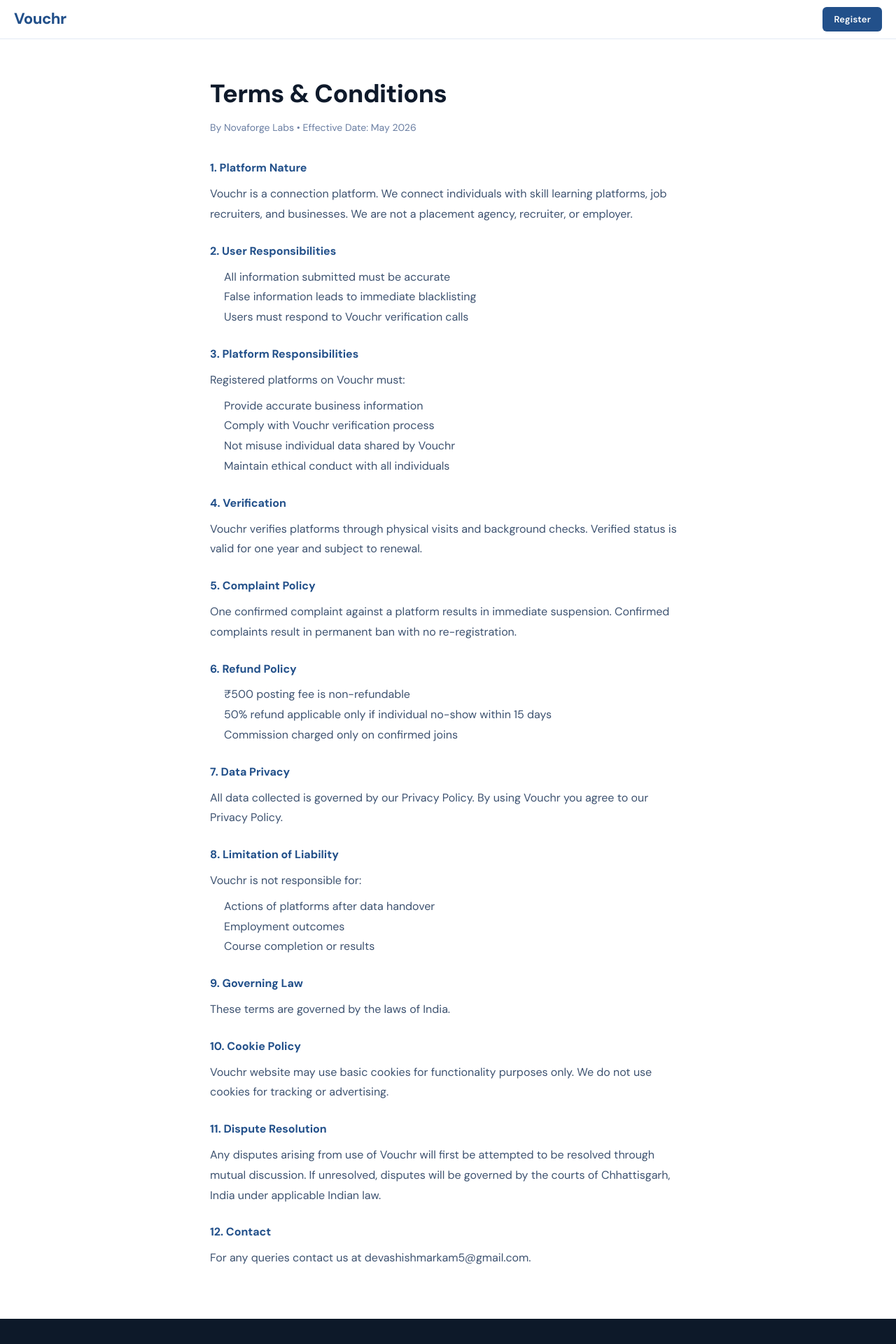
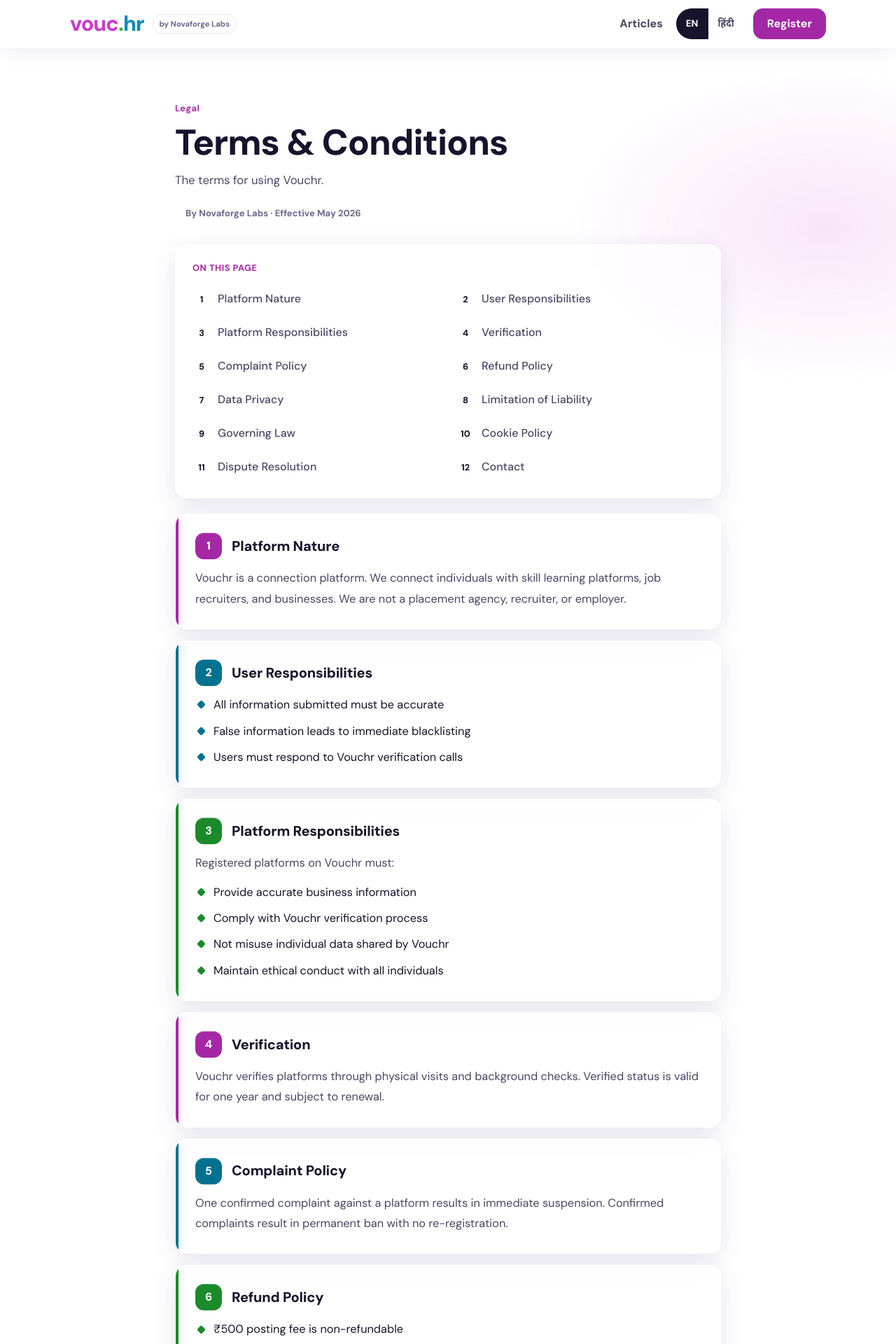
Before and after one commit to dex3418/vouchr, a React (Vite) app: page /terms in a window 1280 px wide. Shown: the top 1920 px of the page at 70% size. Built offline with nearby package versions, Linux system fonts and the light colour scheme.

Commit message:
Redesign privacy and terms pages to match glass theme

```diff
--- a/src/pages/TermsConditions.jsx
+++ b/src/pages/TermsConditions.jsx
@@ -1,191 +1,139 @@
-import { Link } from "react-router-dom";
-import Seo from "../components/seo/Seo.jsx";
+import Seo from "../components/seo/Seo.jsx"
+import NavBar from "../components/layout/NavBar.jsx"
+import Footer from "../components/layout/Footer.jsx"
+import { CONTACT_EMAIL } from "../data/links.js"
 
-const COLORS = {
-  core: "#22508A",
-  slate: "#3A82C4",
-  cyan: "#00C2FF",
-  white: "#FFFFFF",
-  offwhite: "#F8F9FA",
-  border: "#E2EAF4",
-  textDark: "#0F1A2B",
-  textMid: "#3D5270",
-  textLight: "#6B7FA3",
-};
+// Terms text. Edit the wording here; layout and theme live in styles/legal.css and glass.css.
+const SECTIONS = [
+  {
+    title: "Platform Nature",
+    body: "Vouchr is a connection platform. We connect individuals with skill learning platforms, job recruiters, and businesses. We are not a placement agency, recruiter, or employer.",
+  },
+  {
+    title: "User Responsibilities",
+    list: [
+      "All information submitted must be accurate",
+      "False information leads to immediate blacklisting",
+      "Users must respond to Vouchr verification calls",
+    ],
+  },
+  {
+    title: "Platform Responsibilities",
+    intro: "Registered platforms on Vouchr must:",
+    list: [
+      "Provide accurate business information",
+      "Comply with Vouchr verification process",
+      "Not misuse individual data shared by Vouchr",
+      "Maintain ethical conduct with all individuals",
+    ],
+  },
+  {
+    title: "Verification",
+    body: "Vouchr verifies platforms through physical visits and background checks. Verified status is valid for one year and subject to renewal.",
+  },
+  {
+    title: "Complaint Policy",
+    body: "One confirmed complaint against a platform results in immediate suspension. Confirmed complaints result in permanent ban with no re-registration.",
+  },
+  {
+    title: "Refund Policy",
+    list: [
+      "₹500 posting fee is non-refundable",
+      "50% refund applicable only if individual no-show within 15 days",
+      "Commission charged only on confirmed joins",
+    ],
+  },
+  {
+    title: "Data Privacy",
+    body: "All data collected is governed by our Privacy Policy. By using Vouchr you agree to our Privacy Policy.",
+  },
+  {
+    title: "Limitation of Liability",
+    intro: "Vouchr is not responsible for:",
+    list: ["Actions of platforms after data handover", "Employment outcomes", "Course completion or results"],
+  },
+  {
+    title: "Governing Law",
+    body: "These terms are governed by the laws of India.",
+  },
+  {
+    title: "Cookie Policy",
+    body: "Vouchr website may use basic cookies for functionality purposes only. We do not use cookies for tracking or advertising.",
+  },
+  {
+    title: "Dispute Resolution",
+    body: "Any disputes arising from use of Vouchr will first be attempted to be resolved through mutual discussion. If unresolved, disputes will be governed by the courts of Chhattisgarh, India under applicable Indian law.",
+  },
+  {
+    title: "Contact",
+    contact: "For any queries contact us at {email}.",
+  },
+]
+
+const ACCENTS = ["m", "b", "g"]
+
+// Replaces {email} in a line with a mailto link.
+function WithEmail({ text }) {
+  const [before, after] = text.split("{email}")
+  if (after === undefined) return text
+  return (
+    <>
+      {before}
+      <a href={`mailto:${CONTACT_EMAIL}`}>{CONTACT_EMAIL}</a>
+      {after}
+    </>
+  )
+}
 
 export default function TermsConditions() {
   return (
     <>
       <Seo title="Terms of Service" description="The terms for using Vouchr." canonicalPath="/terms" />
-    <div style={{ fontFamily: "'DM Sans', 'Segoe UI', sans-serif", color: COLORS.textDark }}>
-      <link
-        href="https://fonts.googleapis.com/css2?family=DM+Sans:wght@400;500;600;700;800&display=swap"
-        rel="stylesheet"
-      />
-      {/* Nav */}
-      <nav style={{
-        background: COLORS.white,
-        borderBottom: `1px solid ${COLORS.border}`,
-        padding: "0 20px",
-        height: 56,
-        display: "flex",
-        alignItems: "center",
-        justifyContent: "space-between",
-        position: "sticky",
-        top: 0,
-        zIndex: 100,
-      }}>
-        <Link to="/" style={{ textDecoration: "none", display: "flex", alignItems: "center", gap: 8 }}>
-          <span style={{
-            fontWeight: 800,
-            fontSize: 22,
-            color: COLORS.core,
-            letterSpacing: "-0.5px",
-            cursor: "pointer",
-          }}>Vouchr</span>
-        </Link>
-        <a
-          href="/#register"
-          style={{
-            background: COLORS.core,
-            color: COLORS.white,
-            fontSize: 13,
-            fontWeight: 600,
-            padding: "7px 16px",
-            borderRadius: 6,
-            textDecoration: "none",
-            letterSpacing: "0.2px",
-          }}>
-          Register
-        </a>
-      </nav>
+      <NavBar />
+      <main className="section" lang="en-IN">
+        <div className="container legal">
+          <header className="legal__head fade-up">
+            <p className="sh__label">Legal</p>
+            <h1 className="sh__title">Terms &amp; Conditions</h1>
+            <p className="sh__sub">The terms for using Vouchr.</p>
+            <p className="legal__meta">By Novaforge Labs · Effective May 2026</p>
+          </header>
 
-      {/* Content */}
-      <section style={{ padding: "48px 20px", background: COLORS.white }}>
-        <div style={{ maxWidth: 680, margin: "0 auto" }}>
-          <h1 style={{
-            fontSize: 36,
-            fontWeight: 800,
-            color: COLORS.textDark,
-            margin: "0 0 8px",
-            letterSpacing: "-0.5px",
-          }}>Terms & Conditions</h1>
-          <p style={{ fontSize: 14, color: COLORS.textLight, margin: "0 0 32px" }}>By Novaforge Labs • Effective Date: May 2026</p>
+          <nav className="ltoc" aria-label="Sections">
+            <p className="ltoc__title">On this page</p>
+            <ol className="ltoc__list">
+              {SECTIONS.map((s, i) => (
+                <li key={s.title}>
+                  <a href={`#terms-${i + 1}`}>
+                    <span className="ltoc__n">{i + 1}</span>
+                    {s.title}
+                  </a>
+                </li>
+              ))}
+            </ol>
+          </nav>
 
-          <div style={{ lineHeight: 1.8, color: COLORS.textMid }}>
-            <Section title="1. Platform Nature">
-              Vouchr is a connection platform. We connect individuals with skill learning platforms, job recruiters, and businesses. We are not a placement agency, recruiter, or employer.
-            </Section>
-
-            <Section title="2. User Responsibilities">
-              <ul style={{ margin: "8px 0", paddingLeft: 20 }}>
-                <li>All information submitted must be accurate</li>
-                <li>False information leads to immediate blacklisting</li>
-                <li>Users must respond to Vouchr verification calls</li>
-              </ul>
-            </Section>
-
-            <Section title="3. Platform Responsibilities">
-              Registered platforms on Vouchr must:
-              <ul style={{ margin: "8px 0", paddingLeft: 20 }}>
-                <li>Provide accurate business information</li>
-                <li>Comply with Vouchr verification process</li>
-                <li>Not misuse individual data shared by Vouchr</li>
-                <li>Maintain ethical conduct with all individuals</li>
-              </ul>
-            </Section>
-
-            <Section title="4. Verification">
-              Vouchr verifies platforms through physical visits and background checks. Verified status is valid for one year and subject to renewal.
-            </Section>
-
-            <Section title="5. Complaint Policy">
-              One confirmed complaint against a platform results in immediate suspension. Confirmed complaints result in permanent ban with no re-registration.
-            </Section>
-
-            <Section title="6. Refund Policy">
-              <ul style={{ margin: "8px 0", paddingLeft: 20 }}>
-                <li>₹500 posting fee is non-refundable</li>
-                <li>50% refund applicable only if individual no-show within 15 days</li>
-                <li>Commission charged only on confirmed joins</li>
-              </ul>
-            </Section>
-
-            <Section title="7. Data Privacy">
-              All data collected is governed by our Privacy Policy. By using Vouchr you agree to our Privacy Policy.
-            </Section>
-
-            <Section title="8. Limitation of Liability">
-              Vouchr is not responsible for:
-              <ul style={{ margin: "8px 0", paddingLeft: 20 }}>
-                <li>Actions of platforms after data handover</li>
-                <li>Employment outcomes</li>
-                <li>Course completion or results</li>
-              </ul>
-            </Section>
-
-            <Section title="9. Governing Law">
-              These terms are governed by the laws of India.
-            </Section>
-
-            <Section title="10. Cookie Policy">
-              Vouchr website may use basic cookies for functionality purposes only. We do not use cookies for tracking or advertising.
-            </Section>
-
-            <Section title="11. Dispute Resolution">
-              Any disputes arising from use of Vouchr will first be attempted to be resolved through mutual discussion. If unresolved, disputes will be governed by the courts of Chhattisgarh, India under applicable Indian law.
-            </Section>
-
-            <Section title="12. Contact">
-              For any queries contact us at devashishmarkam5@gmail.com.
-            </Section>
-          </div>
+          {SECTIONS.map((s, i) => (
+            <section key={s.title} id={`terms-${i + 1}`} className={`lcard lcard--${ACCENTS[i % 3]}`} aria-labelledby={`terms-h-${i + 1}`}>
+              <div className="lcard__head">
+                <span className="lcard__n" aria-hidden="true">{i + 1}</span>
+                <h2 className="lcard__t" id={`terms-h-${i + 1}`}>{s.title}</h2>
+              </div>
+              <div className="lcard__body">
+                {s.body && <p>{s.body}</p>}
+                {s.intro && <p>{s.intro}</p>}
+                {s.list && (
+                  <ul className="llist">
+                    {s.list.map((item) => <li key={item}>{item}</li>)}
+                  </ul>
+                )}
+                {s.contact && <p><WithEmail text={s.contact} /></p>}
+              </div>
+            </section>
+          ))}
         </div>
-      </section>
-
-      {/* Footer */}
-      <footer style={{
-        background: "#0D1929",
-        padding: "32px 20px",
-        color: "rgba(255,255,255,0.5)",
-      }}>
-        <div style={{ maxWidth: 680, margin: "0 auto" }}>
-          <div style={{ display: "flex", justifyContent: "space-between", flexWrap: "wrap", gap: 20, marginBottom: 24 }}>
-            <div>
-              <p style={{ margin: "0 0 4px", fontWeight: 800, fontSize: 18, color: COLORS.white }}>Vouchr</p>
-              <p style={{ margin: 0, fontSize: 12 }}>A Novaforge Labs initiative</p>
-            </div>
-            <div style={{ fontSize: 13 }}>
-              <p style={{ margin: "0 0 6px", color: COLORS.white, fontWeight: 600 }}>Connect</p>
-              <p style={{ margin: "0 0 4px" }}>
-                Instagram:{" "}
-                <a href="https://instagram.com/vouc.hr" target="_blank" rel="noopener noreferrer"
-                  style={{ color: COLORS.cyan, textDecoration: "none" }}>@vouchr</a>
-              </p>
-              <p style={{ margin: 0 }}>contact@novaforgelabs.in</p>
-            </div>
-          </div>
-          <div style={{ borderTop: "1px solid rgba(255,255,255,0.08)", paddingTop: 20, fontSize: 12 }}>
-            <p style={{ margin: "0 0 8px" }}>
-              © 2026 Vouchr by Novaforge Labs. Operating in Dantewada, Sukma &amp; Bijapur, Chhattisgarh.
-            </p>
-            <div style={{ display: "flex", gap: 16, flexWrap: "wrap" }}>
-              <Link to="/privacy" style={{ color: COLORS.cyan, textDecoration: "none" }}>Privacy Policy</Link>
-              <Link to="/terms" style={{ color: COLORS.cyan, textDecoration: "none" }}>Terms & Conditions</Link>
-            </div>
-          </div>
-        </div>
-      </footer>
-    </div>
+      </main>
+      <Footer />
     </>
-  );
+  )
 }
-
-function Section({ title, children }) {
-  return (
-    <div style={{ marginBottom: 24 }}>
-      <h3 style={{ fontSize: 16, fontWeight: 700, color: COLORS.core, margin: "0 0 8px" }}>{title}</h3>
-      <p style={{ margin: 0 }}>{children}</p>
-    </div>
-  );
-}
```
